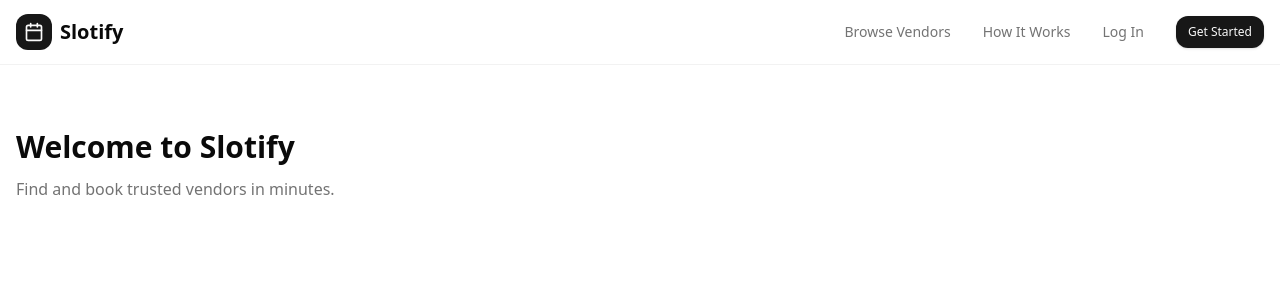
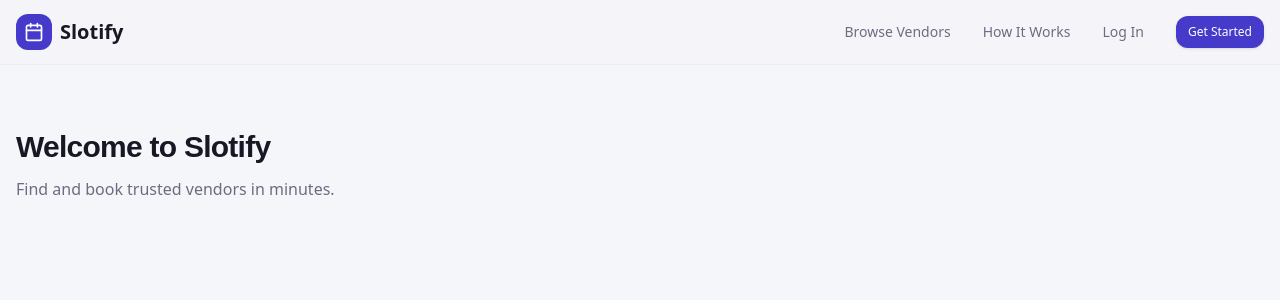
Before and after one commit to genenefitsum/slotify, a React (Vite) app in the folder frontend/: page / in a window 1280 px wide. Shown: the top 300 px of the page. Built offline with nearby package versions, Linux system fonts and the light colour scheme.

Commit message:
Configured theming for the base css.

```diff
--- a/frontend/src/index.css
+++ b/frontend/src/index.css
@@ -2,65 +2,145 @@
 @tailwind components;
 @tailwind utilities;
 
-body {
-  margin: 0;
-  min-height: 100vh;
-}
-
-
 
 @layer base {
   :root {
-    --background: 0 0% 100%;
-    --foreground: 0 0% 3.9%;
+    --background: 230 25% 97%;
+    --foreground: 240 20% 12%;
+
     --card: 0 0% 100%;
-    --card-foreground: 0 0% 3.9%;
+    --card-foreground: 240 20% 12%;
+
     --popover: 0 0% 100%;
-    --popover-foreground: 0 0% 3.9%;
-    --primary: 0 0% 9%;
-    --primary-foreground: 0 0% 98%;
-    --secondary: 0 0% 96.1%;
-    --secondary-foreground: 0 0% 9%;
-    --muted: 0 0% 96.1%;
-    --muted-foreground: 0 0% 45.1%;
-    --accent: 0 0% 96.1%;
-    --accent-foreground: 0 0% 9%;
-    --destructive: 0 84.2% 60.2%;
-    --destructive-foreground: 0 0% 98%;
-    --border: 0 0% 89.8%;
-    --input: 0 0% 89.8%;
-    --ring: 0 0% 3.9%;
-    --chart-1: 12 76% 61%;
-    --chart-2: 173 58% 39%;
-    --chart-3: 197 37% 24%;
-    --chart-4: 43 74% 66%;
-    --chart-5: 27 87% 67%;
-    --radius: 0.5rem;
+    --popover-foreground: 240 20% 12%;
+
+    --primary: 245 58% 51%;
+    --primary-foreground: 0 0% 100%;
+
+    --secondary: 230 25% 93%;
+    --secondary-foreground: 240 20% 12%;
+
+    --muted: 230 20% 95%;
+    --muted-foreground: 230 10% 46%;
+
+    --accent: 160 45% 45%;
+    --accent-foreground: 0 0% 100%;
+
+    --destructive: 0 72% 51%;
+    --destructive-foreground: 0 0% 100%;
+
+    --border: 230 15% 90%;
+    --input: 230 15% 90%;
+    --ring: 245 58% 51%;
+
+    --radius: 1rem;
+
+    --sidebar-background: 0 0% 100%;
+    --sidebar-foreground: 240 20% 12%;
+    --sidebar-primary: 245 58% 51%;
+    --sidebar-primary-foreground: 0 0% 100%;
+    --sidebar-accent: 230 25% 95%;
+    --sidebar-accent-foreground: 240 20% 12%;
+    --sidebar-border: 230 15% 92%;
+    --sidebar-ring: 245 58% 51%;
+
+    /* Custom tokens */
+    --success: 160 45% 45%;
+    --success-foreground: 0 0% 100%;
+    --warning: 38 92% 50%;
+    --warning-foreground: 0 0% 100%;
+    --info: 210 100% 52%;
+    --info-foreground: 0 0% 100%;
+
+    --gradient-primary: linear-gradient(135deg, hsl(245 58% 51%), hsl(270 60% 58%));
+    --gradient-accent: linear-gradient(135deg, hsl(160 45% 45%), hsl(170 50% 50%));
+    --gradient-hero: linear-gradient(160deg, hsl(245 58% 51% / 0.04), hsl(160 45% 45% / 0.06), hsl(230 25% 97%));
+
+    --shadow-sm: 0 1px 2px hsl(240 20% 12% / 0.04);
+    --shadow-md: 0 4px 12px hsl(240 20% 12% / 0.06);
+    --shadow-lg: 0 8px 30px hsl(240 20% 12% / 0.08);
+    --shadow-xl: 0 16px 48px hsl(240 20% 12% / 0.1);
+    --shadow-primary: 0 4px 20px hsl(245 58% 51% / 0.25);
   }
+
   .dark {
-    --background: 0 0% 3.9%;
-    --foreground: 0 0% 98%;
-    --card: 0 0% 3.9%;
-    --card-foreground: 0 0% 98%;
-    --popover: 0 0% 3.9%;
-    --popover-foreground: 0 0% 98%;
-    --primary: 0 0% 98%;
-    --primary-foreground: 0 0% 9%;
-    --secondary: 0 0% 14.9%;
-    --secondary-foreground: 0 0% 98%;
-    --muted: 0 0% 14.9%;
-    --muted-foreground: 0 0% 63.9%;
-    --accent: 0 0% 14.9%;
-    --accent-foreground: 0 0% 98%;
-    --destructive: 0 62.8% 30.6%;
-    --destructive-foreground: 0 0% 98%;
-    --border: 0 0% 14.9%;
-    --input: 0 0% 14.9%;
-    --ring: 0 0% 83.1%;
-    --chart-1: 220 70% 50%;
-    --chart-2: 160 60% 45%;
-    --chart-3: 30 80% 55%;
-    --chart-4: 280 65% 60%;
-    --chart-5: 340 75% 55%;
+    --background: 240 15% 8%;
+    --foreground: 0 0% 95%;
+    --card: 240 15% 11%;
+    --card-foreground: 0 0% 95%;
+    --popover: 240 15% 11%;
+    --popover-foreground: 0 0% 95%;
+    --primary: 245 58% 60%;
+    --primary-foreground: 0 0% 100%;
+    --secondary: 240 12% 16%;
+    --secondary-foreground: 0 0% 95%;
+    --muted: 240 12% 16%;
+    --muted-foreground: 230 10% 55%;
+    --accent: 160 45% 50%;
+    --accent-foreground: 0 0% 100%;
+    --destructive: 0 62% 45%;
+    --destructive-foreground: 0 0% 100%;
+    --border: 240 12% 18%;
+    --input: 240 12% 18%;
+    --ring: 245 58% 60%;
+    --sidebar-background: 240 15% 10%;
+    --sidebar-foreground: 0 0% 95%;
+    --sidebar-primary: 245 58% 60%;
+    --sidebar-primary-foreground: 0 0% 100%;
+    --sidebar-accent: 240 12% 14%;
+    --sidebar-accent-foreground: 0 0% 95%;
+    --sidebar-border: 240 12% 18%;
+    --sidebar-ring: 245 58% 60%;
   }
 }
+
+@layer base {
+  * {
+    @apply border-border;
+  }
+
+  body {
+    @apply bg-background text-foreground font-sans antialiased;
+    font-feature-settings: "cv02", "cv03", "cv04", "cv11";
+  }
+
+  h1, h2, h3, h4, h5, h6 {
+    font-family: 'Plus Jakarta Sans', sans-serif;
+    @apply font-bold tracking-tight;
+  }
+}
+
+@layer utilities {
+  .text-gradient-primary {
+    background: var(--gradient-primary);
+    -webkit-background-clip: text;
+    -webkit-text-fill-color: transparent;
+    background-clip: text;
+  }
+
+  .bg-gradient-primary {
+    background: var(--gradient-primary);
+  }
+
+  .bg-gradient-hero {
+    background: var(--gradient-hero);
+  }
+
+  .shadow-card {
+    box-shadow: var(--shadow-md);
+  }
+
+  .shadow-card-hover {
+    box-shadow: var(--shadow-lg);
+  }
+
+  .shadow-primary-glow {
+    box-shadow: var(--shadow-primary);
+  }
+
+  .glass {
+    background: hsl(0 0% 100% / 0.7);
+    backdrop-filter: blur(12px);
+    -webkit-backdrop-filter: blur(12px);
+  }
+}
```
